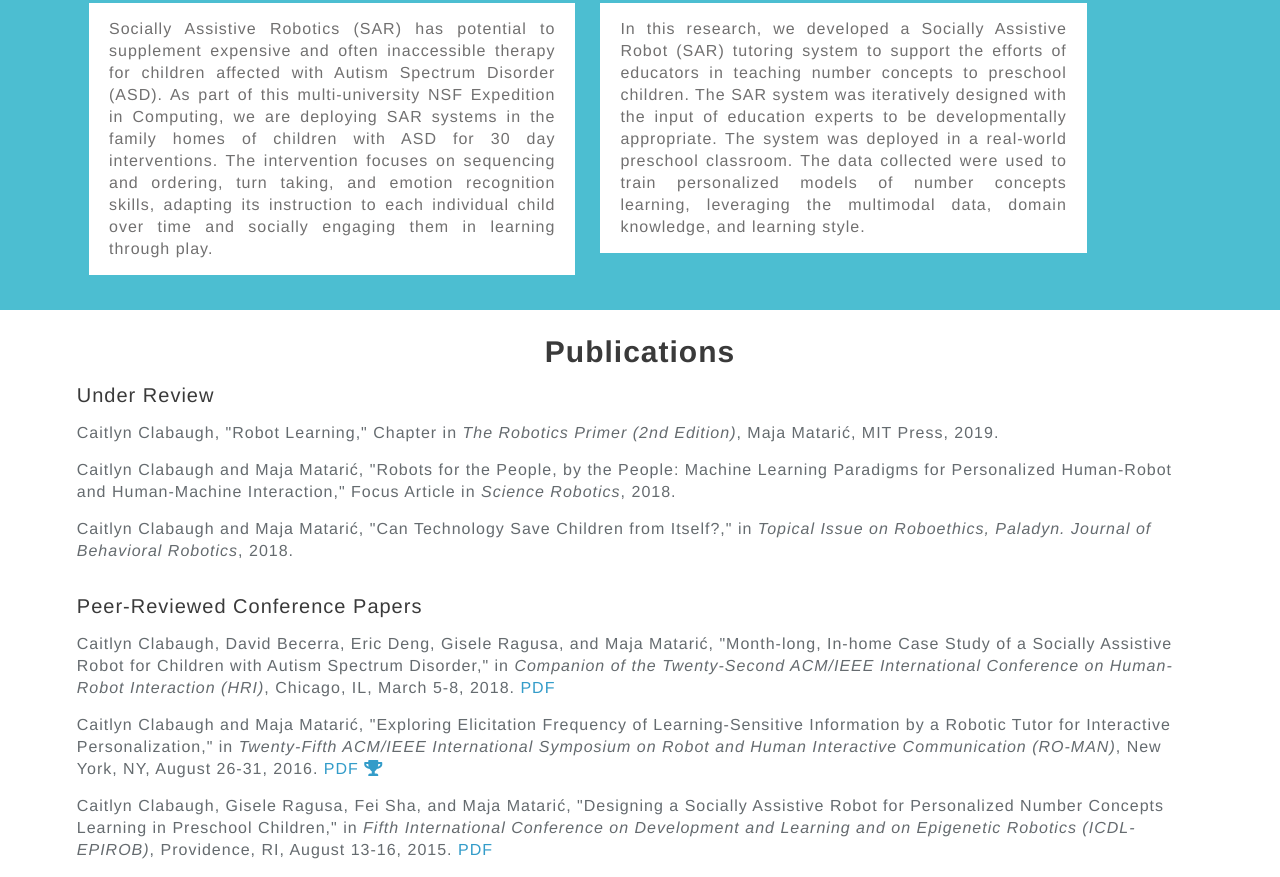
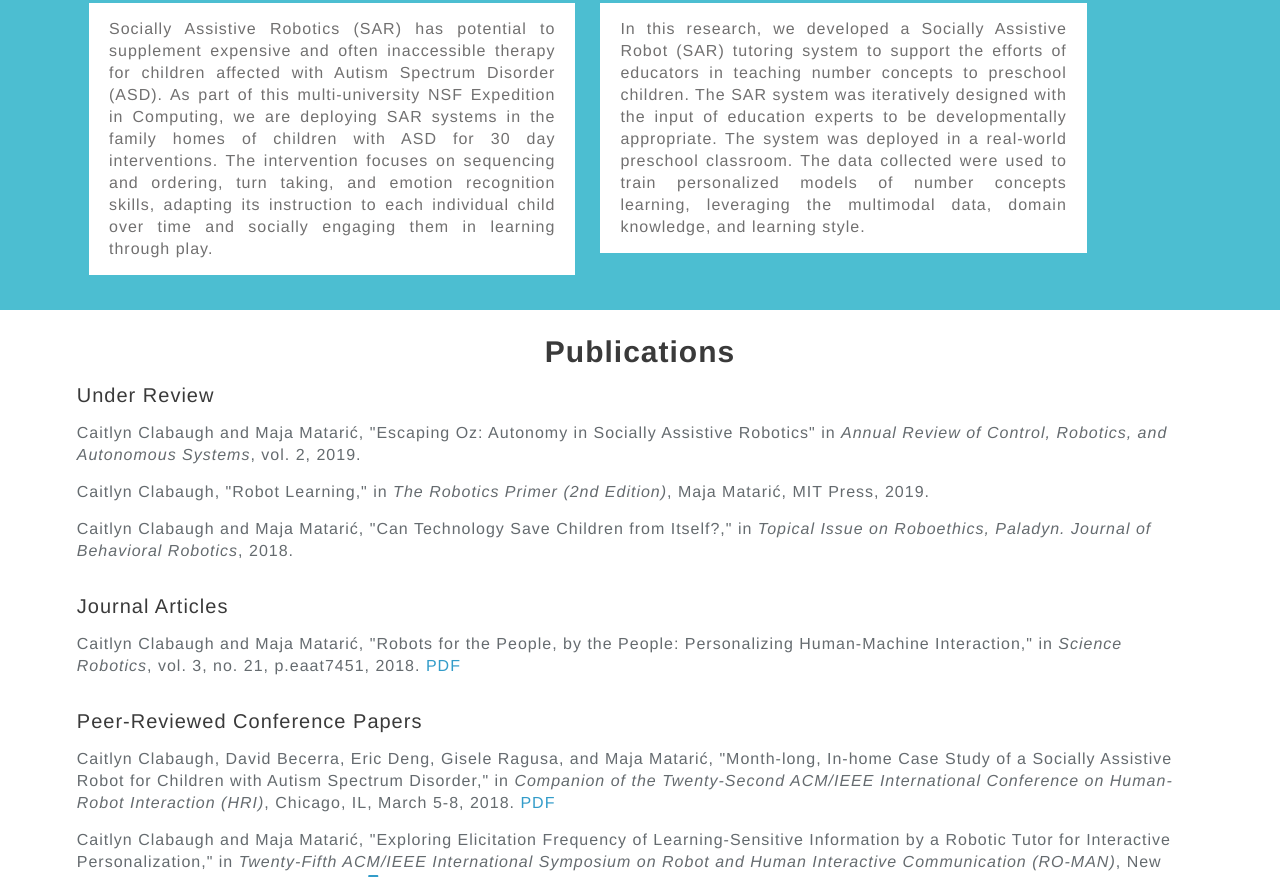
Before and after one commit to firebaugh/caitlynclabaugh, a plain HTML site: page index.html in a window 1280 px wide. Shown: the part 1374-2251 px from the top of the page. Drawn offline with Linux system fonts and the light colour scheme.

Commit message:
Updated pubs and CV

```diff
--- a/index.html
+++ b/index.html
@@ -45,7 +45,7 @@
         <br>I’m Caitlyn Clabaugh.
       </h3>
       <h4>
-        I'm a senior Ph.D. Candidate in Computer Science, graduating from the <a href="https://www.cs.usc.edu/">University of Southern California Viterbi School of Engineering</a> this August 2018.
+        I'm a senior Ph.D. Candidate in Computer Science, graduating from the <a href="https://www.cs.usc.edu/">University of Southern California Viterbi School of Engineering</a> this fall 2018.
 
         My passion is human-centered Machine Learning and Artificial Intelligence to enable robots and autonomous agents to better interact with, learn from, and socially assist humans in the real world.
       </h4>
@@ -84,13 +84,21 @@
       <!-- Under Review -->
       <h4>Under Review</h4>
 
-      <p><strong>Caitlyn Clabaugh</strong>, "Robot Learning," Chapter in <em>The Robotics Primer (2nd Edition)</em>, Maja Matari&cacute;, MIT Press, 2019.</p>
+      <p><strong>Caitlyn Clabaugh</strong> and Maja Matari&cacute;, "Escaping Oz: Autonomy in Socially Assistive Robotics" in <em>Annual Review of Control, Robotics, and Autonomous Systems</em>, vol. 2, 2019.</p>
 
-      <p><strong>Caitlyn Clabaugh</strong> and Maja Matari&cacute;, "Robots for the People, by the People: Machine Learning Paradigms for Personalized Human-Robot and Human-Machine Interaction," Focus Article in <em>Science Robotics</em>, 2018.</p>
+      <p><strong>Caitlyn Clabaugh</strong>, "Robot Learning," in <em>The Robotics Primer (2nd Edition)</em>, Maja Matari&cacute;, MIT Press, 2019.</p>
 
       <p><strong>Caitlyn Clabaugh</strong> and Maja Matari&cacute;, "Can Technology Save Children from Itself?," in <em>Topical Issue on Roboethics, Paladyn. Journal of Behavioral Robotics</em>, 2018.</p>
 
       <br>
+
+      <!-- Journal Articles -->
+      <h4>Journal Articles</h4>
+
+      <p><strong>Caitlyn Clabaugh</strong> and Maja Matari&cacute;, "Robots for the People, by the People: Personalizing Human-Machine Interaction," in <em>Science Robotics</em>, vol. 3, no. 21, p.eaat7451, 2018. <a href="papers/Clabaugh2018_ScienceRobotics_eaat7451.pdf">PDF</a></p>
+
+      <br>
+
       <!-- Conferences -->
       <h4>Peer-Reviewed Conference Papers</h4>
 
```
Also changed, not shown: 2 other files.
